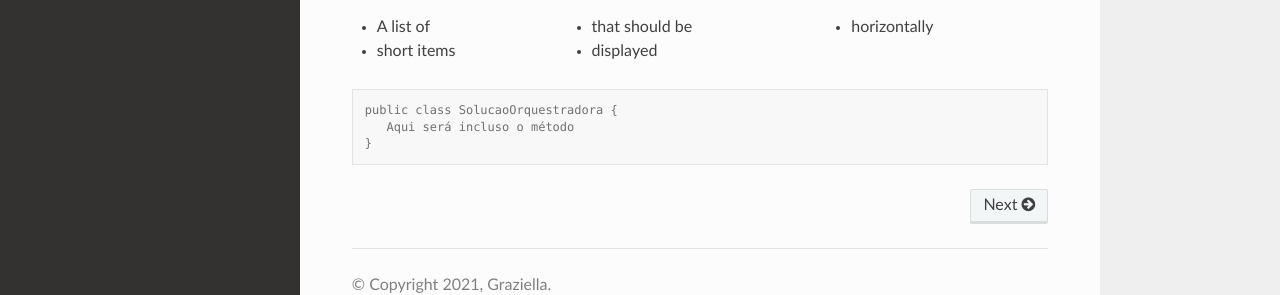
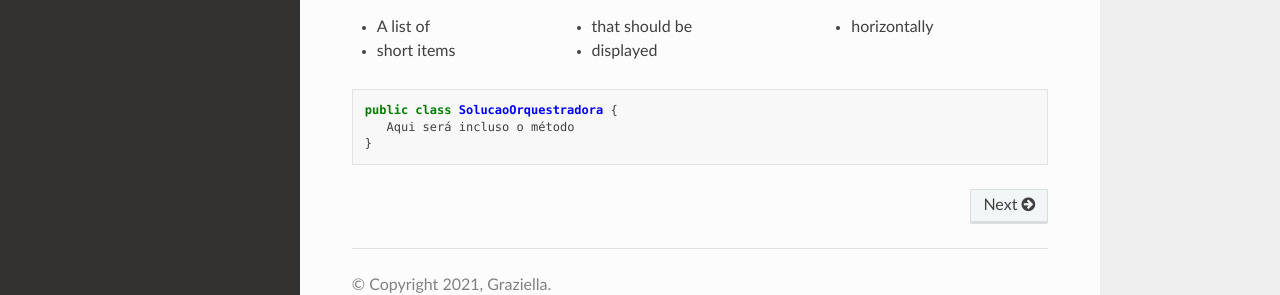
Before and after one commit to dionisribeiro/solucao-orquestradora, a Sphinx documentation site: the page built from docs/source/index.rst, in a window 1280 px wide and 1303 px high. Shown: the part 949-1244 px from the top of the window. Built offline with Sphinx 7.4.7 and the Read the Docs theme 2.0.0, drawn with Linux system fonts in a browser that asks for light colours.

Commit message:
Update index.rst

```diff
--- a/docs/source/index.rst
+++ b/docs/source/index.rst
@@ -56,7 +56,7 @@ Contents
 
 .. highlight:: C#
 
-.. code-block:: console
+.. code-block:: c#
 
    public class SolucaoOrquestradora {
       Aqui será incluso o método
```
